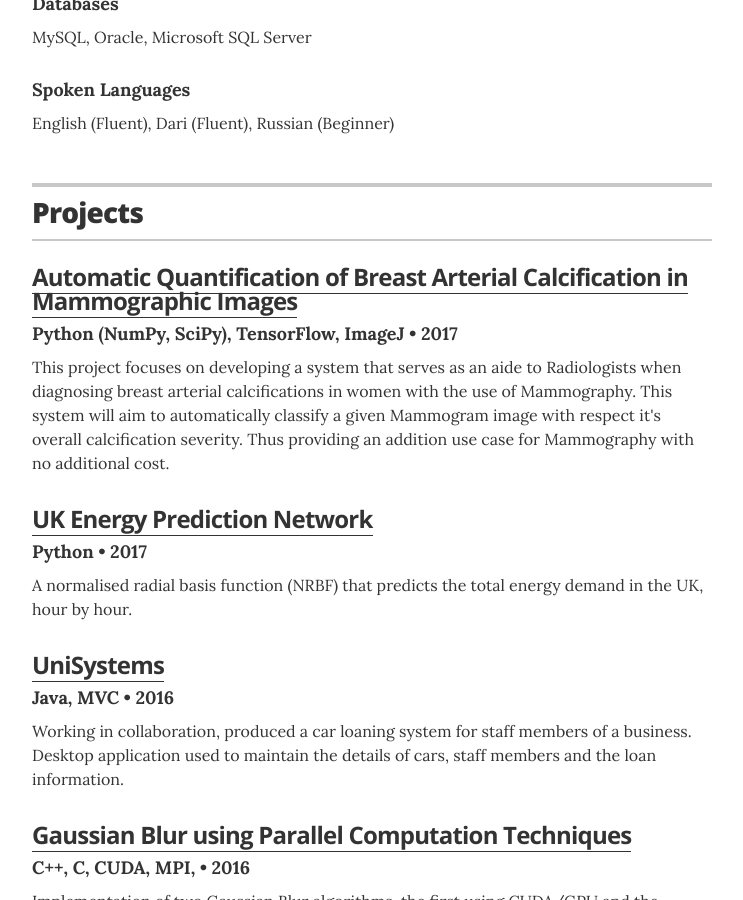
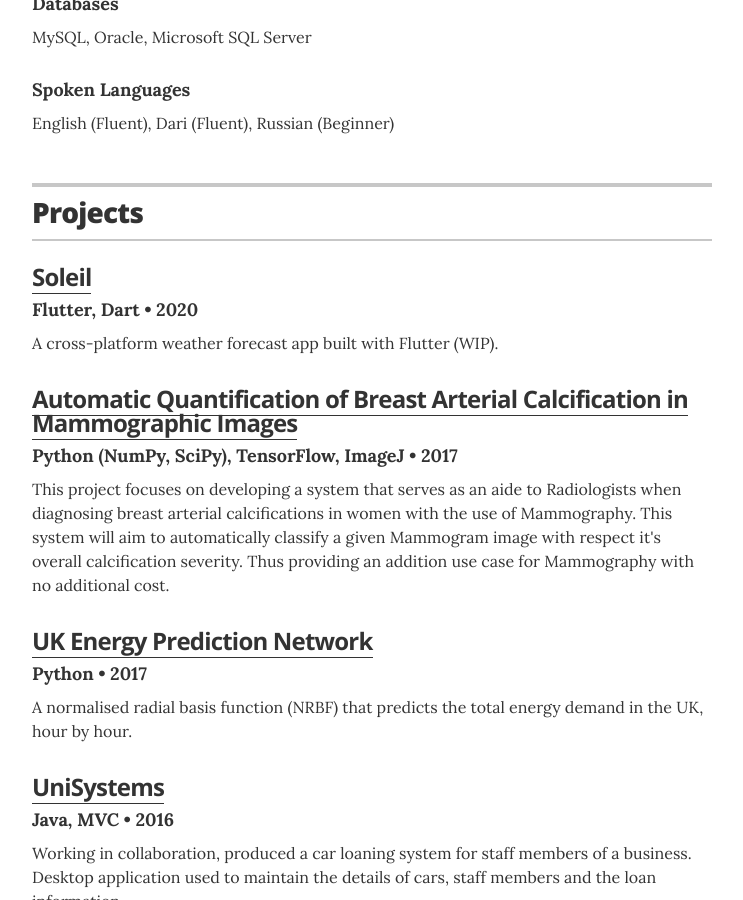
Before and after one commit to nmazidi/nmazidi.github.io, a Jekyll site: the page built from index.html, in a window 1280 px wide and 900 px high, scrolled down 3701 px. Shown: the whole window, without its empty margins (268-1011 px from the left). Built offline with Jekyll 4.4.1, drawn with Linux system fonts in a browser that asks for light colours.

Commit message:
Added Soleil project

```diff
--- a/_data/projects.yml
+++ b/_data/projects.yml
@@ -1,5 +1,11 @@
 # Projects
 # uncomment the urls if you wish to display them, and add your own URL
+
+- project: Soleil
+  role: Flutter, Dart
+  duration: 2020
+  url: "https://github.com/nmazidi/soleil"
+  description:  A cross-platform weather forecast app built with Flutter (WIP).
 
 - project: Automatic Quantification of Breast Arterial Calcification in Mammographic Images
   role: Python (NumPy, SciPy)&#44; TensorFlow, ImageJ
```
